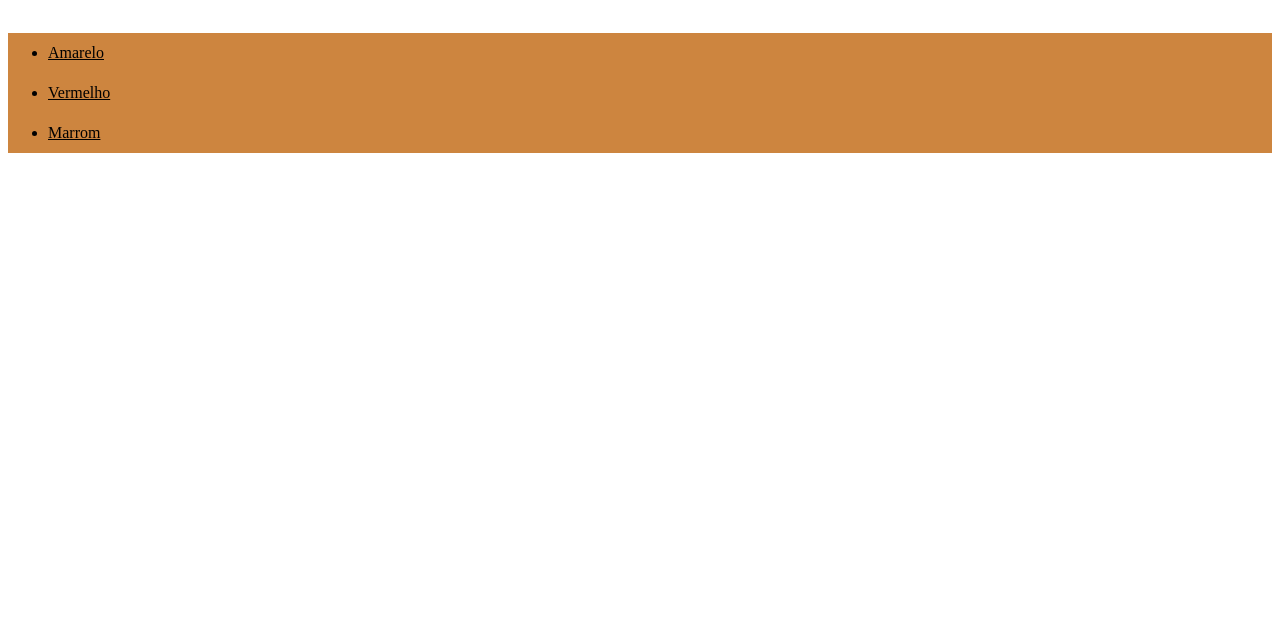
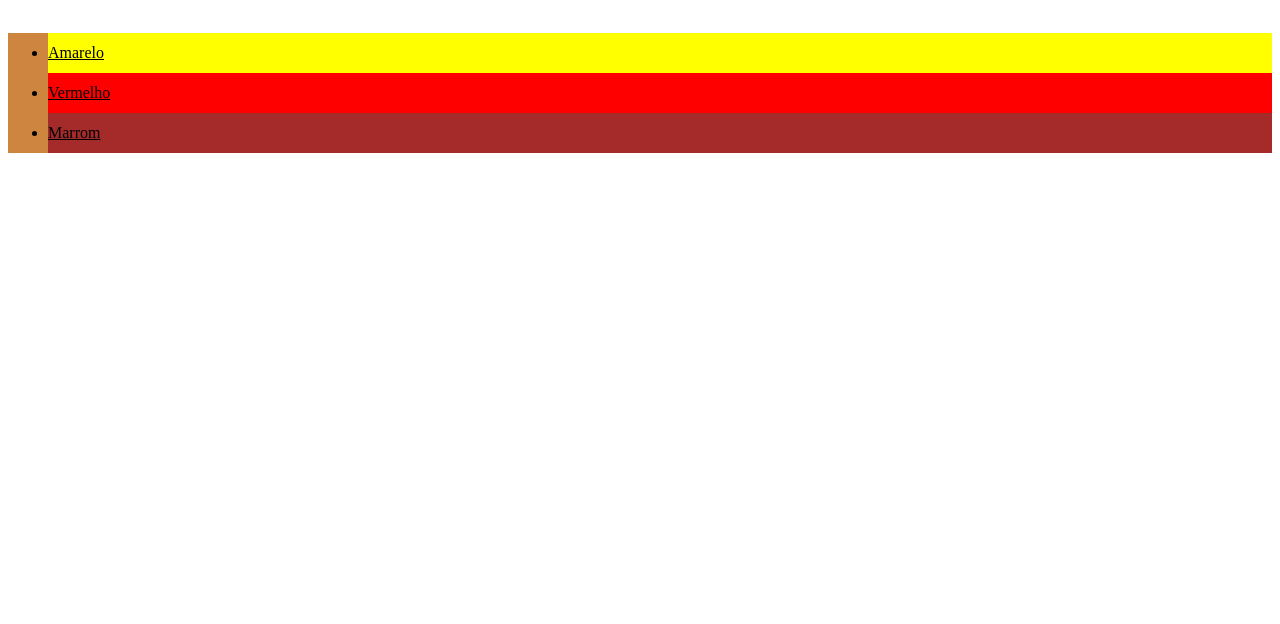
Before and after one commit to DanielaAFernandes/trybe-exercicios, a plain HTML site: page fundamentos/bloco-3-introducao-a-html-e-css/dia-2-html-css-primeiros-passos-em-css/index.html in a window 1280 px wide. Shown: the part 176-800 px from the top of the page. Drawn offline with Linux system fonts and the light colour scheme.

Commit message:
Mudei o background color de cada item da lista

```diff
--- a/fundamentos/bloco-3-introducao-a-html-e-css/dia-2-html-css-primeiros-passos-em-css/index.html
+++ b/fundamentos/bloco-3-introducao-a-html-e-css/dia-2-html-css-primeiros-passos-em-css/index.html
@@ -15,6 +15,18 @@
             line-height: 40px;
             text-align: justify;
             text-decoration: underline;
+        }
+
+        .amarelo {
+            background-color: yellow;
+        }
+
+        .vermelho {
+            background-color: red;
+        }
+
+        .marrom {
+            background-color: brown;
         }
 
         .background-color {
@@ -37,9 +49,9 @@
     <h1>Exercícios 3.2</h1>
     <p class="background-color">Qual é a sua cor favorita?</p>
     <ul class="background-color">
-      <li>Amarelo</li>
-      <li>Vermelho</li>
-      <li>Marrom</li>
+      <li class="amarelo">Amarelo</li>
+      <li class="vermelho">Vermelho</li>
+      <li class="marrom">Marrom</li>
     </ul>
   </body>
 </html>
```
